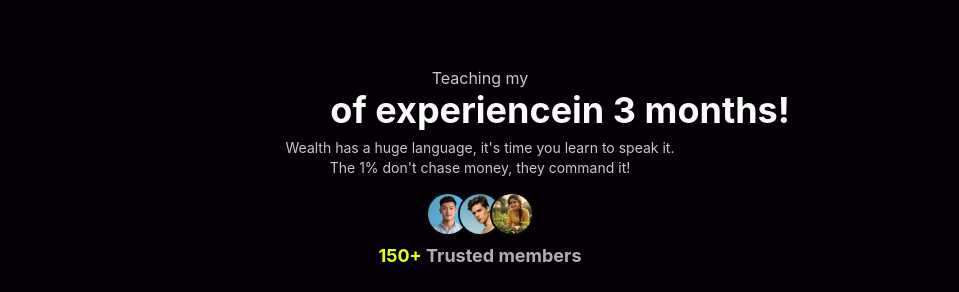
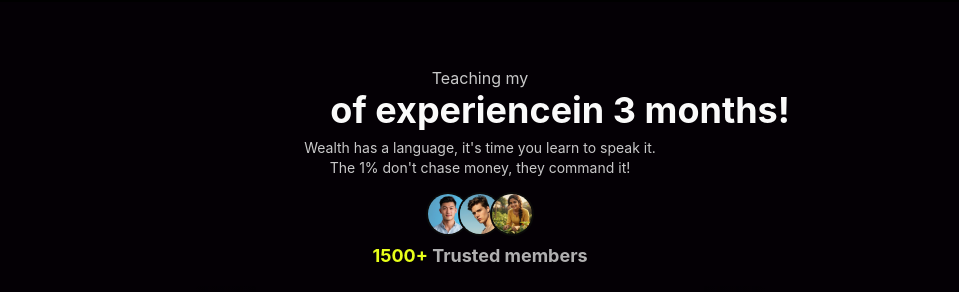
Before and after one commit to qubydev/landing02, a React (Vite) app: page / in a window 1280 px wide. Shown: the part 760-1052 px from the top of the page, without its empty margins (160-1119 px from the left). Built offline with nearby package versions, Linux system fonts and the light colour scheme; a web font is replaced by a local one.

Commit message:
chaanges

```diff
--- a/src/components/Intro.jsx
+++ b/src/components/Intro.jsx
@@ -30,7 +30,7 @@ export default function Intro() {
                     <span>in 3 months!</span>
                 </h2>
                 <div className='text-center text-sm text-foreground/80'>
-                    <p>Wealth has a huge language, it's time you learn to speak it.</p>
+                    <p>Wealth has a language, it's time you learn to speak it.</p>
                     <p>The 1% don't chase money, they command it!</p>
                 </div>
             </div>
@@ -59,7 +59,7 @@ export default function Intro() {
                     </Avatar>
                 </div>
                 <p className='text-center font-bold text-lg mt-2'>
-                    <span className='text-primary'>150+</span>{" "}
+                    <span className='text-primary'>1500+</span>{" "}
                     <span className='text-foreground/70'>Trusted members</span>
                 </p>
             </div>
--- a/src/components/Products.jsx
+++ b/src/components/Products.jsx
@@ -34,7 +34,7 @@ const PRODUCTS = [
             { label: 'Best Sales Tactics', desc: 'Make a ton of money properly', icon: FaLightbulb },
         ],
         originalPrice: '₹1,299',
-        price: '₹199',
+        price: '₹149',
     },
 ]
 
@@ -77,10 +77,7 @@ export default function Products() {
                     {PRODUCTS.map((product, index) => (
                         <div
                             key={index}
-                            className={`relative flex flex-col p-8 rounded-2xl border max-w-sm w-full ${product.popular
-                                ? 'border-primary bg-primary/5'
-                                : 'border-foreground/20 bg-card'
-                                }`}
+                            className={"relative flex flex-col p-8 rounded-2xl border max-w-sm w-full border-primary bg-primary/5"}
                         >
                             {product.popular && (
                                 <div className="absolute -top-3 left-1/2 -translate-x-1/2">
```
